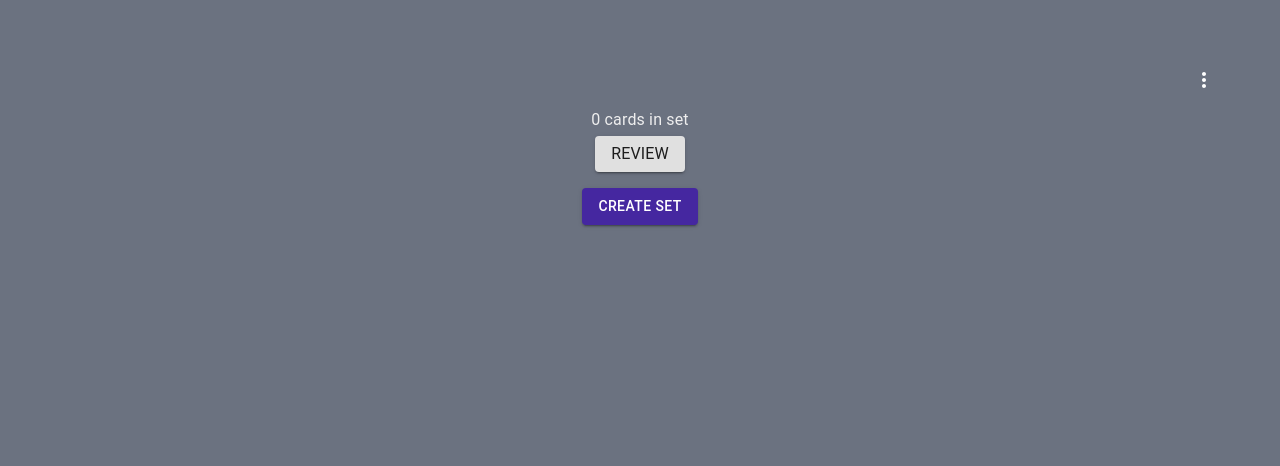
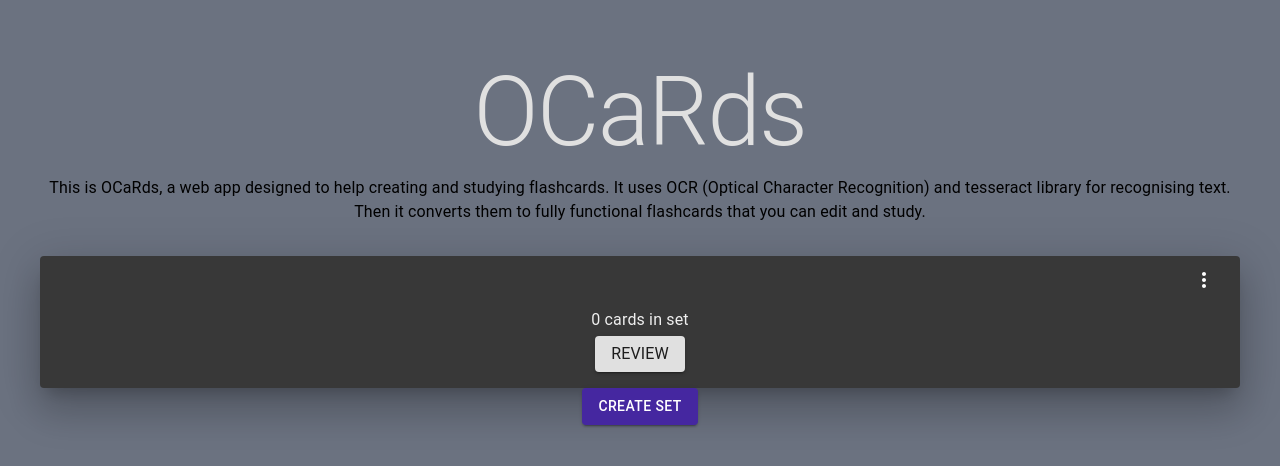
Before and after one commit to TutusBOT/ocards, a React (Vite) app: page / in a window 1280 px wide. Shown: the top 466 px of the page. Built offline with nearby package versions, Linux system fonts and the light colour scheme; what tesseract.js would draw is missing.

Commit message:
created hero section component

```diff
--- a/src/App.tsx
+++ b/src/App.tsx
@@ -1,13 +1,14 @@
 import { StyledEngineProvider, ThemeProvider } from "@mui/material";
 import "./App.css";
-import { CreateSet, SetList } from "./components";
+import { CreateSet, Hero, SetList } from "./components";
 import { theme } from "./theme";
 
 function App() {
 	return (
 		<StyledEngineProvider injectFirst>
 			<ThemeProvider theme={theme}>
-				<div className="w-screen h-screen fixed bg-gray-500 top-0 left-0"></div>
+				<div className="w-screen h-screen fixed bg-gray-500 top-0 left-0 -z-50"></div>
+				<Hero />
 				<SetList />
 				<CreateSet />
 			</ThemeProvider>
--- /dev/null
+++ b/src/components/Hero/Hero.tsx
@@ -0,0 +1,18 @@
+import { Typography, Container, Box } from "@mui/material";
+
+const Hero = () => {
+	return (
+		<Box className="w-full border-white border-b-2 py-4 flex gap-2 flex-col">
+			<Typography variant="h1" color="primary">
+				OCaRds
+			</Typography>
+			<Typography variant="body1">
+				This is OCaRds, a web app designed to help creating and studying
+				flashcards. It uses OCR (Optical Character Recognition) and tesseract
+				library for recognising text. Then it converts them to fully functional
+				flashcards that you can edit and study.
+			</Typography>
+		</Box>
+	);
+};
+export default Hero;
--- a/src/components/index.tsx
+++ b/src/components/index.tsx
@@ -9,6 +9,7 @@ import Practice from "./Practice/Practice";
 import ImportExportDialog from "./ImportExportDialog/ImportExportDialog";
 import EditSet from "./EditSet/EditSet";
 import Camera from "./Camera/Camera";
+import Hero from "./Hero/Hero";
 
 export {
 	CreateSet,
@@ -22,4 +23,5 @@ export {
 	ImportExportDialog,
 	EditSet,
 	Camera,
+	Hero,
 };
```
